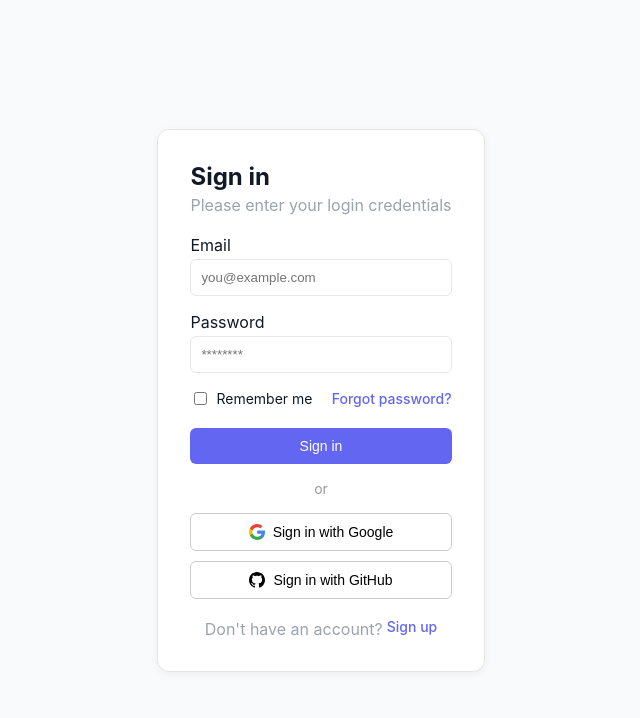
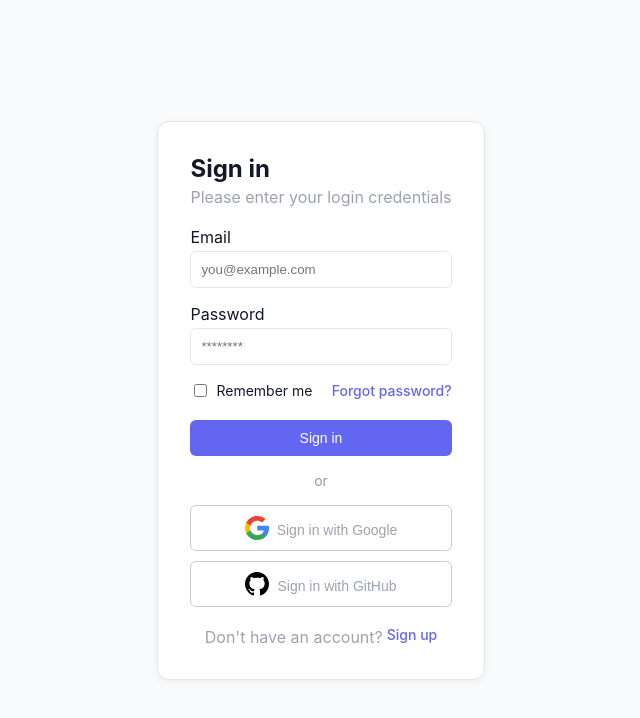
Before and after one commit to snehalreddythathireddy/SaiSnehalReddy_ldp, a React (Vite) app in the folder parent-child/: page / in a window 1280 px wide. Shown: the top 718 px of the page, without its empty margins (319-959 px from the left). Built offline with nearby package versions, Linux system fonts and the light colour scheme.

Commit message:
Added icons as svg

```diff
--- a/parent-child/src/assets/icons/GithubIcon.tsx
+++ /dev/null
@@ -1,29 +0,0 @@
-import type { SVGProps } from "react";
-
-const GithubIcon = (props: SVGProps<SVGSVGElement>) => (
-  <svg
-    width="16"
-    height="16"
-    viewBox="0 0 16 16"
-    fill="none"
-    xmlns="http://www.w3.org/2000/svg"
-    {...props}
-  >
-    <g clipPath="url(#clip0_78934_444)">
-      <path
-        fillRule="evenodd"
-        clipRule="evenodd"
-        d="M8 0C3.58 0 0 3.58 0 8C0 11.54 2.29 14.53 5.47 15.59C5.87 15.66 6.02 15.42 6.02 15.21C6.02 15.02 6.01 14.39 6.01 13.72C4 14.09 3.48 13.23 3.32 12.78C3.23 12.55 2.84 11.84 2.5 11.65C2.22 11.5 1.82 11.13 2.49 11.12C3.12 11.11 3.57 11.7 3.72 11.94C4.44 13.15 5.59 12.81 6.05 12.6C6.12 12.08 6.33 11.73 6.56 11.53C4.78 11.33 2.92 10.64 2.92 7.58C2.92 6.71 3.23 5.99 3.74 5.43C3.66 5.23 3.38 4.41 3.82 3.31C3.82 3.31 4.49 3.1 6.02 4.13C6.66 3.95 7.34 3.86 8.02 3.86C8.7 3.86 9.38 3.95 10.02 4.13C11.55 3.09 12.22 3.31 12.22 3.31C12.66 4.41 12.38 5.23 12.3 5.43C12.81 5.99 13.12 6.7 13.12 7.58C13.12 10.65 11.25 11.33 9.47 11.53C9.76 11.78 10.01 12.26 10.01 13.01C10.01 14.08 10 14.94 10 15.21C10 15.42 10.15 15.67 10.55 15.59C12.1381 15.0538 13.5181 14.0331 14.4958 12.6716C15.4734 11.31 15.9995 9.67619 16 8C16 3.58 12.42 0 8 0Z"
-        fill="black"
-      />
-    </g>
-
-    <defs>
-      <clipPath id="clip0_78934_444">
-        <rect width="16" height="16" fill="white" />
-      </clipPath>
-    </defs>
-  </svg>
-);
-
-export default GithubIcon;
--- a/parent-child/src/assets/icons/GoogleIcon.tsx
+++ /dev/null
@@ -1,19 +0,0 @@
-import type { SVGProps } from "react";
-
-const GoogleIcon = (props: SVGProps<SVGSVGElement>) => (
-  <svg
-    width="16"
-    height="16"
-    viewBox="0 0 16 16"
-    fill="none"
-    xmlns="http://www.w3.org/2000/svg"
-    {...props}
-  >
-    <path d="M15.9998 8.18387C15.9998 7.64007 15.9548 7.09333 15.8589 6.55835H8.16101V9.6389H12.5692C12.3863 10.6324 11.7985 11.5113 10.9379 12.0698V14.0687H13.5678C15.1122 12.6754 15.9998 10.6177 15.9998 8.18387Z" fill="#4285F4"/>
-    <path d="M8.16084 16C10.3619 16 12.2182 15.2916 13.5706 14.0688L10.9407 12.07C10.209 12.5579 9.26439 12.8342 8.16383 12.8342C6.0347 12.8342 4.22943 11.4262 3.5817 9.5332H0.867798V11.5938C2.25324 14.2951 5.07509 16 8.16084 16Z" fill="#34A853"/>
-    <path d="M3.57905 9.53314C3.23718 8.5396 3.23718 7.46376 3.57905 6.47023V4.40967H0.868147C-0.289382 6.67011 -0.289382 9.33326 0.868147 11.5937L3.57905 9.53314Z" fill="#FBBC04"/>
-    <path d="M8.16084 3.16633C9.32436 3.1487 10.4489 3.57786 11.2916 4.36563L13.6216 2.08167C12.1462 0.723645 10.188 -0.0229766 8.16084 0.000539093C5.07509 0.000539093 2.25324 1.70542 0.867798 4.40972L3.5787 6.47028C4.22343 4.57433 6.0317 3.16633 8.16084 3.16633Z" fill="#EA4335"/>
-  </svg>
-);
-
-export default GoogleIcon;
--- a/parent-child/src/components/atoms/Icon/index.tsx
+++ b/parent-child/src/components/atoms/Icon/index.tsx
@@ -1,17 +1,24 @@
-import type { ComponentType, SVGProps } from "react";
-
 interface IconProps {
-  icon: ComponentType<SVGProps<SVGSVGElement>>;
+  src: string;
+  alt: string;
   width?: number;
   height?: number;
 }
 
 const Icon = ({
-  icon: IconComponent,
+  src,
+  alt,
   width = 16,
   height = 16,
 }: IconProps) => {
-  return <IconComponent width={width} height={height} />;
+  return (
+    <img
+      src={src}
+      alt={alt}
+      width={width}
+      height={height}
+    />
+  );
 };
 
 export default Icon;
--- a/parent-child/src/components/organism/SignInCard/index.tsx
+++ b/parent-child/src/components/organism/SignInCard/index.tsx
@@ -2,9 +2,11 @@ import Typography from "../../atoms/Typography";
 import TextField from "../../atoms/TextField";
 import Checkbox from "../../atoms/Checkbox";
 import Button from "../../atoms/Button";
-import GoogleIcon from "../../../assets/icons/GoogleIcon";
-import GithubIcon from "../../../assets/icons/GithubIcon";
 import Icon from "../../atoms/Icon";
+import github from "../../../assets/icons/github.svg";
+import google from "../../../assets/icons/google.svg";
+
+
 const styles = {
   card: {
     maxWidth: "380px",
@@ -102,16 +104,32 @@ const SignInCard = () => {
           onClick={() => console.log("Google sign in")}
           style={styles.socialButton}
         >
-          <Icon icon={GoogleIcon} />
-          Sign in with Google
+          <Icon
+            src={google}
+            alt="Google icon"
+            width={24}
+            height={24}
+          />
+          <Typography
+            text="Sign in with Google"
+            variant="body"
+          />
         </button>
 
         <button
           onClick={() => console.log("GitHub sign in")}
           style={styles.socialButton}
-        >
-          <Icon icon={GithubIcon} />
-          Sign in with GitHub
+          >
+          <Icon
+            src={github}
+            alt="GitHub icon"
+            width={24}
+            height={24}
+          />
+          <Typography
+            text="Sign in with GitHub"
+            variant="body"
+          />
         </button>
       </div>
 
```
Also changed, not shown: parent-child/src/assets/icons/github.svg (added), parent-child/src/assets/icons/google.svg (added).
